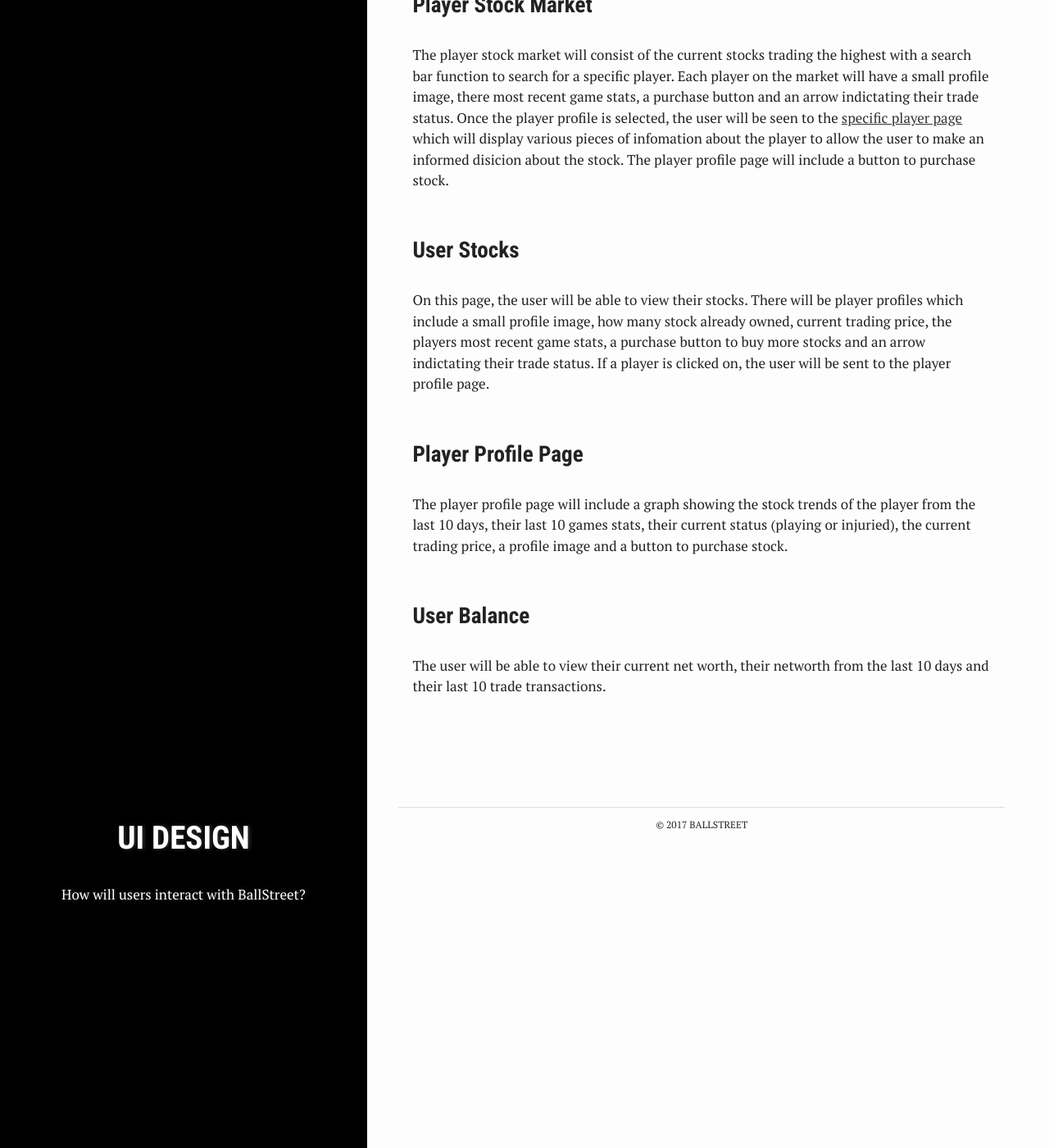
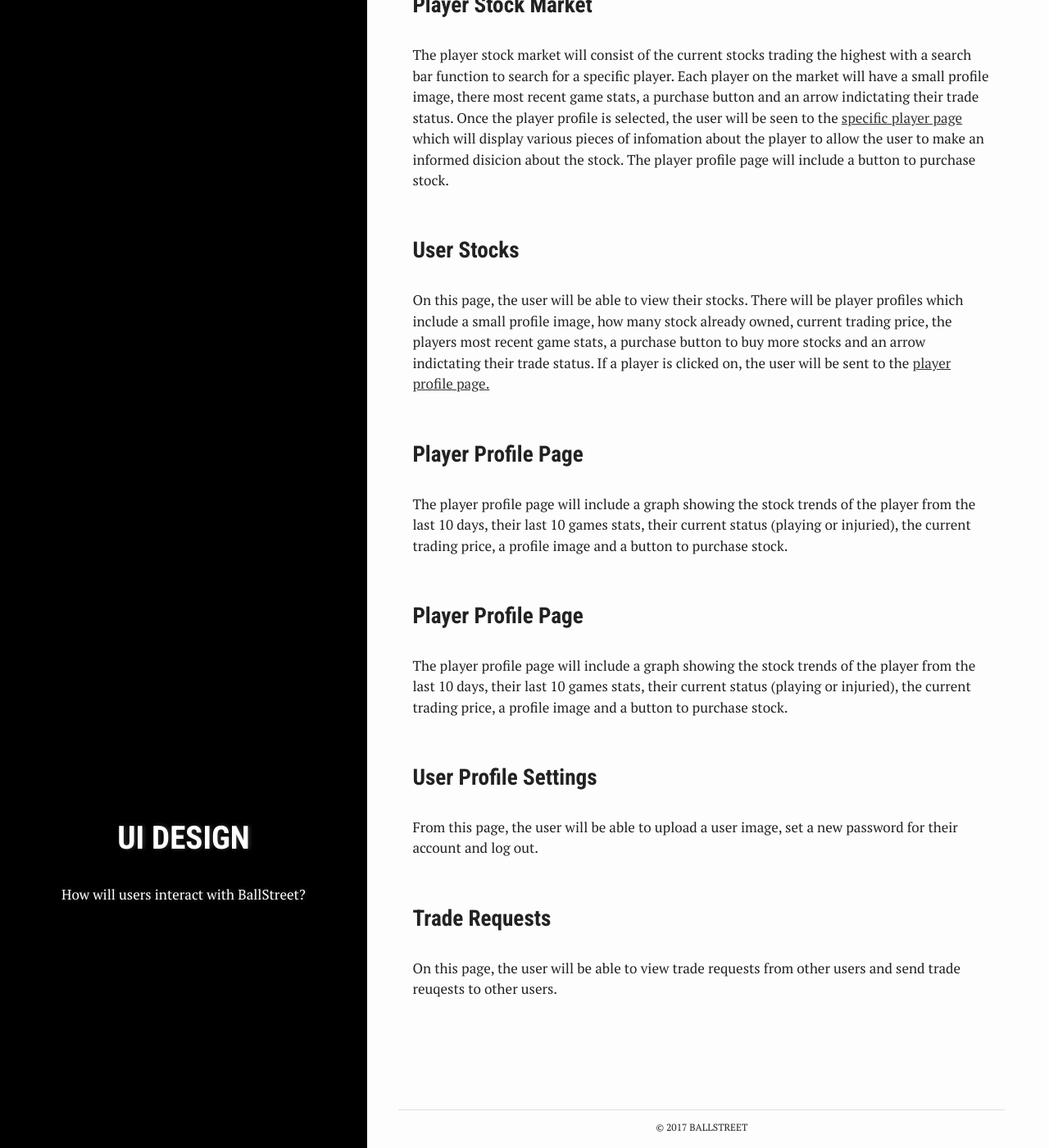
Before and after one commit to ufrauq/Ball-Street, a Jekyll site: the page built from ui-design.md, in a window 1280 px wide and 1400 px high, scrolled down 1671 px. Shown: the whole window at 82% size. Built offline with Jekyll 4.4.1, drawn with Linux system fonts in a browser that asks for light colours; some of the changed text lies outside the part shown.

Commit message:
Update ui-design.md

```diff
--- a/ui-design.md
+++ b/ui-design.md
@@ -39,7 +39,7 @@ On this screen, the user will be able to create a new user profile. The user wil
 
 <h3 id="userDashboard"> User Dashboard </h3>
 <img src= "/CS2212-Team5/assets/images/BallStreetDashBoard1.jpg" width = "600px" ><br><br>
-The user dashboard will be the main screen for the BallStreet application. The players net worth and woth from the last 10 days will be displayed. From this screen, the user will be able to access the <a herf="#playerStockMarket">player stock market </a>, their <a href="#userStocks">personal stocks </a>, their <a href="#userBalance"> current balance and past transactions </a>, profile settings and their current stock trade requests from other users.  <br><br>
+The user dashboard will be the main screen for the BallStreet application. The players net worth and woth from the last 10 days will be displayed. From this screen, the user will be able to access the <a herf="#playerStockMarket">player stock market </a>, their <a href="#userStocks">personal stocks </a>, their <a href="#userBalance"> current balance and past transactions </a>, <a herf="#userProfileSettings">profile settings </a> and their <a href="#tradeRequests">current stock trade requests from other users.</a>  <br><br>
 
 <h3 id="playerStockMarket"> Player Stock Market </h3>
 <!--<img src= "/CS2212-Team5/assets/images/BallStreetDashBoard1.jpg" width = "600px" ><br><br> -->
@@ -47,7 +47,7 @@ The player stock market will consist of the current stocks trading the highest w
 <br><br>
 <h3 id="userStocks"> User Stocks </h3>
 <!--<img src= "/CS2212-Team5/assets/images/BallStreetDashBoard1.jpg" width = "600px" ><br><br> -->
-On this page, the user will be able to view their stocks. There will be player profiles which include a small profile image, how many stock already owned, current trading price, the players  most recent game stats, a purchase button to buy more stocks and an arrow indictating their trade status. If a player is clicked on, the user will be sent to the player profile page.
+On this page, the user will be able to view their stocks. There will be player profiles which include a small profile image, how many stock already owned, current trading price, the players  most recent game stats, a purchase button to buy more stocks and an arrow indictating their trade status. If a player is clicked on, the user will be sent to the <a href="#playerProfilePage">player profile page. </a>
 <br><br>
 
 <h3 id="playerProfilePage"> Player Profile Page </h3>
@@ -55,7 +55,17 @@ On this page, the user will be able to view their stocks. There will be player p
 The player profile page will include a graph showing the stock trends of the player from the last 10 days, their last 10 games stats, their current status (playing or injuried), the current trading price, a profile image and a button to purchase stock.
 <br><br>
 
-<h3 id="userBalance"> User Balance </h3>
+<h3 id="playerProfilePage"> Player Profile Page </h3>
 <!--<img src= "/CS2212-Team5/assets/images/BallStreetDashBoard1.jpg" width = "600px" ><br><br> -->
-The user will be able to view their current net worth, their networth from the last 10 days and their last 10 trade transactions.
+The player profile page will include a graph showing the stock trends of the player from the last 10 days, their last 10 games stats, their current status (playing or injuried), the current trading price, a profile image and a button to purchase stock.
 <br><br>
+
+<h3 id="userProfileSettings"> User Profile Settings </h3>
+<!--<img src= "/CS2212-Team5/assets/images/BallStreetDashBoard1.jpg" width = "600px" ><br><br> -->
+From this page, the user will be able to upload a user image, set a new password for their account and log out.
+<br><br>
+
+<h3 id="tradeRequests"> Trade Requests </h3>
+<!--<img src= "/CS2212-Team5/assets/images/BallStreetDashBoard1.jpg" width = "600px" ><br><br> -->
+On this page, the user will be able to view trade requests from other users and send trade reuqests to other users.
+<br><br>
```
